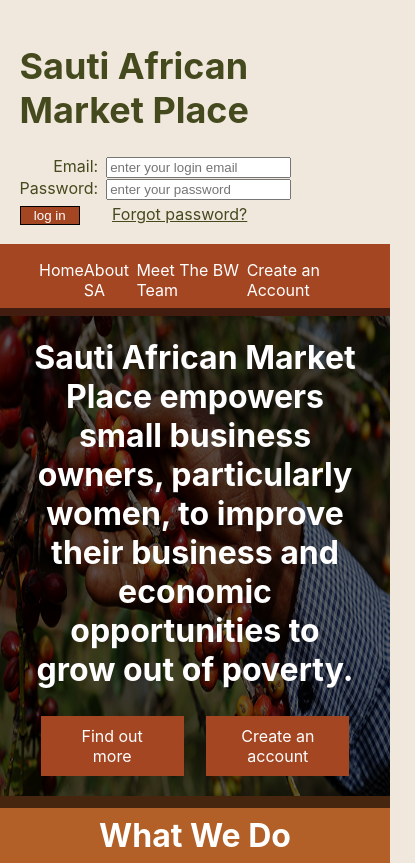
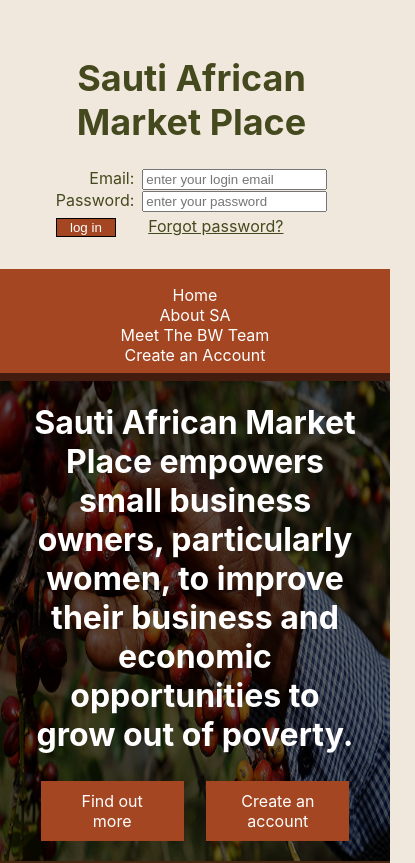
Before and after one commit to TrackTeam-175-African-MarketPlace-BW/Front-End-African-Market-Place, a React (Create React App) app: page / in a window 390 px wide. Shown: the top 863 px of the page, 415 px wide, since content can reach past the window. Built offline with nearby package versions, Linux system fonts and the light colour scheme; a web font is replaced by a local one.

Commit message:
made changes to NewNav to fix header alignment and add some responsiveness

```diff
--- a/src/components/NewNavigation.js
+++ b/src/components/NewNavigation.js
@@ -3,15 +3,6 @@ import { connect } from 'react-redux';
 import { Link, useHistory } from "react-router-dom";
 import styled from "styled-components";
 import NavigationLogin from "./NavigationLogin";
-
-const HeaderContainer = styled.div`
-    // display: flex;
-    // flex-flow: row wrap;
-    // justify-content: space-between;
-    // align-content: center;
-    // align-items: center;
-    // width: 100%;
-`
 
 const MainDiv = styled.div`
     display: flex;
@@ -20,10 +11,14 @@ const MainDiv = styled.div`
     align-content: center;
     align-items: center;
     height: auto;
-    padding: 5% 5%;
-    align-items: baseline;
+    padding: 2rem;
     color: rgb(69, 73, 30);
     width: 90%;
+    margin-left: auto;
+    margin-right: auto;
+    @media screen and (max-width: 900px) {
+        justify-content: center;
+    }
 `;
 
 const NavDiv = styled.div`
@@ -45,6 +40,11 @@ const NavDiv = styled.div`
         letter-spacing: 2px;
         font-weight: bold;
     }
+    @media screen and (max-width: 600px) {
+        flex-flow: column wrap;
+        justify-content: center;
+        align-items: center;
+    }
 `;
 
 const Button = styled.button`
@@ -55,6 +55,13 @@ const Button = styled.button`
     padding: 0.25em 1em;
 `;
 
+const Header1 = styled.h1`
+    margin-right: 2rem;
+    @media screen and (max-width: 900px) {
+        text-align: center;
+    }
+`
+
 const Navigation = (props) => {
 
     const { push } = useHistory();
@@ -64,9 +71,9 @@ const Navigation = (props) => {
         push('/')
     }
     return (
-        <HeaderContainer>
+        <div class="header-container">
             <MainDiv>
-                <h1>Sauti African Market Place</h1>
+                <Header1>Sauti African Market Place</Header1>
                 <span>
                     {props.isLoggedIn ? <Button onClick={() => {logOut()}}>Log Out</Button> : <></> }
                     {props.isLoggedIn ? <></> : <NavigationLogin />}
@@ -81,7 +88,7 @@ const Navigation = (props) => {
                 {props.isLoggedIn && <Link to={`/${props.id}/ownerProfile`}>Your Profile</Link>}
                 {props.isLoggedIn && <Link to={`/${props.id}/itemsList`}>Items List</Link>}
             </NavDiv>
-        </HeaderContainer>
+        </div>
     );
 };
 
```
